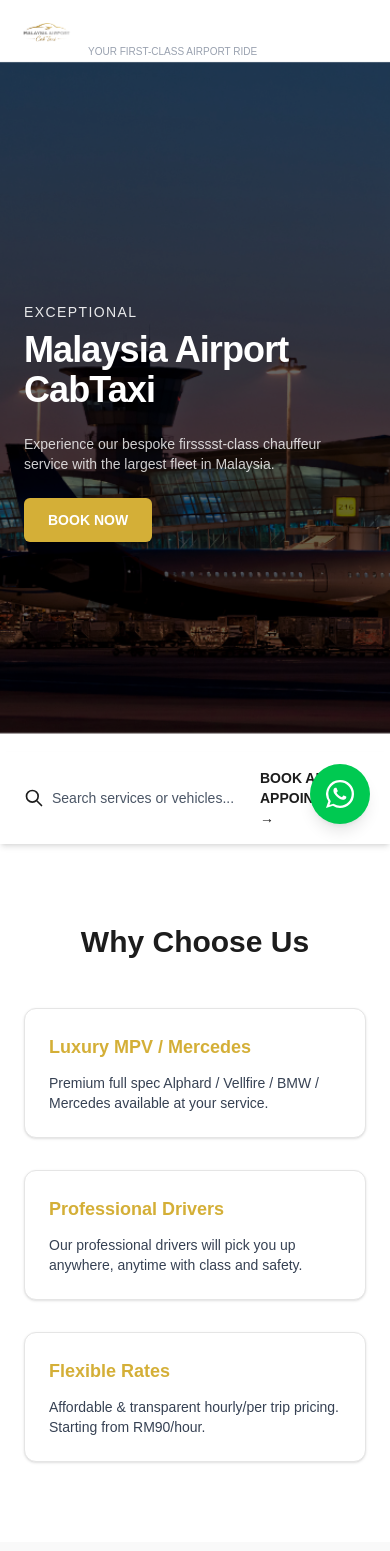
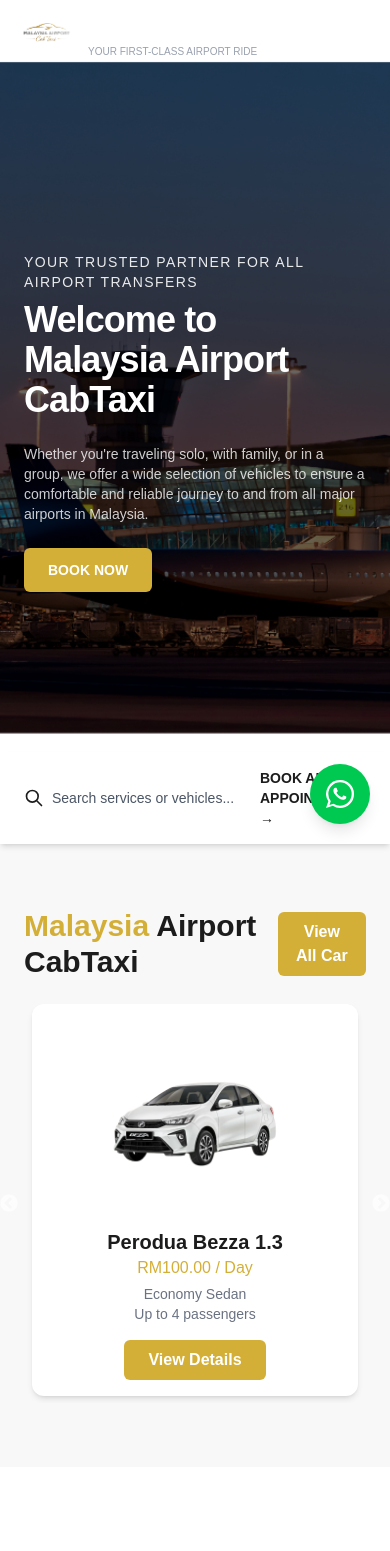
Before and after one commit to webterusmaju/websites-trm, a Next.js app: page / in a window 390 px wide. Shown: the top 1551 px of the page. Built offline with nearby package versions, Linux system fonts and the light colour scheme.

Commit message:
DONEEE!!

```diff
--- a/src/app/booking/page.js
+++ b/src/app/booking/page.js
@@ -7,20 +7,112 @@
 
 export default function BookingPage() {
 const carOptions = [
-    { name: "Perodua Bezza 1.3", price: "RM100.00 / Day", image: "/car-img/bezza.png" },
-    { name: "Proton Saga 1.3", price: "RM100.00 / Day", image: "/car-img/saga.png" },
-    { name: "Toyota Vios 1.5", price: "RM120.00 / Day", image: "/car-img/vios.png" },
-    { name: "Honda City 1.5", price: "RM120.00 / Day", image: "/car-img/honda-city.png" },
-    { name: "Toyota Innova 2.0", price: "RM160.00 / Day", image: "/car-img/innova.png" },
-    { name: "Toyota Voxy 2.0", price: "RM160.00 / Day", image: "/car-img/voxy.png" },
-    { name: "Toyota Camry 2.5", price: "RM180.00 / Day", image: "/car-img/camry.png" },
-    { name: "Honda Accord 2.4", price: "RM180.00 / Day", image: "/car-img/accord.png" },
-    { name: "Toyota Vellfire 3.5", price: "RM220.00 / Day", image: "/car-img/vellfire.png" },
-    { name: "Grand Hyundai Starex 2.5", price: "RM250.00 / Day", image: "/car-img/straxe.png" },
-    { name: "Toyota Hiace 3.0", price: "RM300.00 / Day", image: "/car-img/heice.png" },
-    { name: "Mercedes-Benz C200", price: "RM400.00 / Day", image: "/car-img/mercedes.png" },
-    { name: "BMW", price: "RM400.00 / Day", image: "/car-img/bmw.png" },
+  {
+    name: "Perodua Bezza 1.3",
+    price: "RM100.00 / Day",
+    image: "/car-img/bezza.png",
+    category: "Economy Sedan",
+    capacity: "Up to 4 passengers",
+    ideal: "Budget-conscious travelers"
+  },
+  {
+    name: "Proton Saga 1.3",
+    price: "RM100.00 / Day",
+    image: "/car-img/saga.png",
+    category: "Economy Sedan",
+    capacity: "Up to 4 passengers",
+    ideal: "Budget-conscious travelers"
+  },
+  {
+    name: "Toyota Vios 1.5",
+    price: "RM120.00 / Day",
+    image: "/car-img/vios.png",
+    category: "Economy Sedan",
+    capacity: "Up to 4 passengers",
+    ideal: "Budget-conscious travelers"
+  },
+  {
+    name: "Honda City 1.5",
+    price: "RM120.00 / Day",
+    image: "/car-img/honda-city.png",
+    category: "Economy Sedan",
+    capacity: "Up to 4 passengers",
+    ideal: "Budget-conscious travelers"
+  },
+  {
+    name: "Toyota Camry 2.5",
+    price: "RM180.00 / Day",
+    image: "/car-img/camry.png",
+    category: "Standard Sedan",
+    capacity: "Up to 4 passengers",
+    ideal: "Business travelers seeking comfort"
+  },
+  {
+    name: "Honda Accord 2.4",
+    price: "RM180.00 / Day",
+    image: "/car-img/accord.png",
+    category: "Standard Sedan",
+    capacity: "Up to 4 passengers",
+    ideal: "Business travelers seeking comfort"
+  },
+  {
+    name: "Toyota Innova 2.0",
+    price: "RM160.00 / Day",
+    image: "/car-img/innova.png",
+    category: "Compact MPV",
+    capacity: "Up to 5 passengers",
+    ideal: "Small families or groups"
+  },
+  {
+    name: "Toyota Voxy 2.0",
+    price: "RM160.00 / Day",
+    image: "/car-img/voxy.png",
+    category: "Compact MPV",
+    capacity: "Up to 5 passengers",
+    ideal: "Small families or groups"
+  },
+  {
+    name: "Toyota Vellfire 3.5",
+    price: "RM220.00 / Day",
+    image: "/car-img/vellfire.png",
+    category: "Premium MPV",
+    capacity: "Up to 6 passengers",
+    ideal: "Travelers desiring luxury and space"
+  },
+  {
+    name: "Grand Hyundai Starex 2.5",
+    price: "RM250.00 / Day",
+    image: "/car-img/straxe.png",
+    category: "Family Van / Minivan",
+    capacity: "Up to 10 passengers",
+    ideal: "Large families or group travel"
+  },
+  {
+    name: "Toyota Hiace 3.0",
+    price: "RM300.00 / Day",
+    image: "/car-img/heice.png",
+    category: "VIP Van",
+    capacity: "Up to 16 passengers",
+    ideal: "Corporate events, tours, or large groups"
+  },
+  {
+    name: "Mercedes-Benz E200",
+    price: "RM400.00 / Day",
+    image: "/car-img/mercedes.png",
+    category: "Luxury Sedan",
+    capacity: "Up to 3 passengers",
+    ideal: "VIPs and special occasions"
+  },
+  {
+    name: "BMW",
+    price: "RM400.00 / Day",
+    image: "/car-img/bmw.png",
+    category: "Luxury Sedan",
+    capacity: "Up to 3 passengers",
+    ideal: "VIPs and special occasions"
+  }
 ];
+
 
   const [selectedCar, setSelectedCar] = useState(carOptions[0].name);
   const [showSuccess, setShowSuccess] = useState(false);
@@ -29,22 +121,62 @@
     <>
       <Navbar />
 
+
+
       {/* Car Section */}
 <section className="bg-white py-16 px-6 sm:px-12">
-        <h2 className="text-3xl font-bold text-center text-[#1C1C1C] mb-10">Choose Your Car</h2>
-        <div className="grid grid-cols-1 md:grid-cols-3 gap-10 max-w-6xl mx-auto">
+    {/* Intro Text Section */}
+<section className="bg-white px-6 sm:px-12 pt-10 max-w-5xl mx-auto text-center">
+  <h2 className="text-3xl font-bold text-[#1C1C1C] mb-4">Our Diverse Fleet & Pricing</h2>
+  <p className="text-gray-600 text-base">
+    We provide a wide selection of vehicles tailored for solo travelers, small families, corporate groups, or large tours.
+    Choose your ride based on comfort, capacity, and budget.
+  </p>
+  <p className="text-gray-500 text-sm mt-2 italic">
+    *Prices may vary depending on distance, time of day, and specific requirements.
+  </p>
+</section>
+br
+
+  <h2 className="text-3xl font-bold text-center text-[#1C1C1C] mb-10">
+    Choose Your Car
+  </h2>
+
+
+  <div className="grid grid-cols-1 md:grid-cols-2 lg:grid-cols-3 gap-10 max-w-6xl mx-auto">
     {carOptions.map((car, i) => (
-            <div key={i} className="border rounded-xl shadow-lg overflow-hidden bg-white">
-              <Image src={car.image} alt={car.name} width={800} height={500} className="w-full h-64 object-cover" />
-              <div className="p-6 text-center">
-                <h3 className="text-lg font-semibold mb-1 text-gray-800">{car.name}</h3>
-                <p className="text-gray-600 mb-4">{car.price}</p>
+      <div
+        key={i}
+        className="border rounded-xl shadow-lg overflow-hidden bg-white hover:shadow-2xl transition"
+      >
+        <Image
+          src={car.image}
+          alt={car.name}
+          width={800}
+          height={500}
+          className="w-full h-64 object-cover"
+        />
+
+        <div className="p-6 text-center space-y-2">
+          {/* Badge Category */}
+          <span className="inline-block bg-[#D4AF37] text-white text-xs font-bold px-3 py-1 rounded-full uppercase tracking-wide">
+            {car.category}
+          </span>
+
+          <h3 className="text-xl font-bold text-gray-800">{car.name}</h3>
+          <p className="text-[#D4AF37] font-semibold">{car.price}</p>
+
+          <p className="text-gray-600 text-sm">
+            <strong>Capacity:</strong> {car.capacity}
+          </p>
+          <p className="text-gray-600 text-sm italic">{car.ideal}</p>
+
           <button
             onClick={() => {
               setSelectedCar(car.name);
               document.getElementById("urgent-booking").scrollIntoView({ behavior: "smooth" });
             }}
-                  className="bg-[#D4AF37] hover:bg-[#c5a038] text-white font-semibold py-2 px-6 rounded-full"
+            className="mt-4 bg-[#D4AF37] hover:bg-[#c5a038] text-white font-semibold py-2 px-6 rounded-full transition"
           >
             Book Now
           </button>
@@ -53,6 +185,8 @@
     ))}
   </div>
 </section>
+
+
 
       {/* Booking Form */}
       <section id="urgent-booking" className="bg-[#1e1e1e] py-16 px-6 sm:px-12">
@@ -159,6 +293,7 @@
           </form>
         </div>
       </section>
+
     </>
   );
 }
--- a/src/app/page.js
+++ b/src/app/page.js
@@ -1,6 +1,11 @@
+"use client";
+
 // Luxury-style UI for Malaysia Airport Cab Taxi with golden, white, and matte black theme
+import "slick-carousel/slick/slick.css";
+import "slick-carousel/slick/slick-theme.css";
+import CarSlider from "@/components/CarSlider";
 
-"use client";
+
 
 import Navbar from "../components/Navbar";
 import Image from "next/image";
@@ -82,6 +87,7 @@
       <Navbar />
 
       {/* HERO SECTION */}
+
       <section className="relative min-h-screen w-full text-white">
         <Image
           src="/landing/airport1.png"
@@ -92,12 +98,12 @@
           priority
         />
         <div className="absolute inset-0 flex flex-col justify-center items-start px-6 md:px-20 z-10 max-w-6xl">
-          <p className="uppercase text-sm tracking-widest text-white/90 mb-2">Exceptional</p>
+          <p className="uppercase text-sm tracking-widest text-white/90 mb-2">Your Trusted Partner for All Airport Transfers</p>
           <h1 className="text-4xl md:text-6xl font-bold text-white mb-6 tracking-tight">
-            Malaysia Airport CabTaxi
+           Welcome to Malaysia Airport CabTaxi
           </h1>
           <p className="text-sm md:text-base text-white/80 mb-6 max-w-lg">
-            Experience our bespoke firsssst-class chauffeur service with the largest fleet in Malaysia.
+            Whether you're traveling solo, with family, or in a group, we offer a wide selection of vehicles to ensure a comfortable and reliable journey to and from all major airports in Malaysia.
           </p>
           <a
             href="#booking"
@@ -118,13 +124,44 @@
           </a>
         </div>
       </section>
+       <CarSlider />
 
      {/* WHY CHOOSE US */}
 <section className="bg-white py-20 px-6 sm:px-16">
-        <h2 className="text-3xl sm:text-4xl font-bold text-center text-[#1C1C1C] mb-12">Why Choose Us</h2>
+  <h2 className="text-3xl sm:text-4xl font-bold text-center text-[#1C1C1C] mb-12">
+    Why Choose Malaysia Airport CabTaxi?
+  </h2>
   <div className="grid grid-cols-1 sm:grid-cols-2 md:grid-cols-3 gap-8 max-w-6xl mx-auto">
-          {slides.map((item, idx) => (
-            <div key={idx} className="bg-white border border-[#E5E5E5] rounded-xl p-6 shadow-sm hover:shadow-xl transition-all">
+    {[
+      {
+        title: " Versatility at Its Finest",
+        desc: "From sleek sedans to majestic MPVs and spacious vans, we cater to every taste and tribe — whether you seek luxury or low-cost, solo rides or group convoys."
+      },
+      {
+        title: " Impeccable Safety, Relentless Reliability",
+        desc: "Our professionally trained chauffeurs are more than just drivers — they're guardians of your punctuality, protectors of your peace of mind."
+      },
+      {
+        title: " Transparent Fare, No Surprises",
+        desc: "No gimmicks. No hidden surcharges. Just fair, flat rates with crystal-clear clarity — because trust is our true currency."
+      },
+      {
+        title: " Round-the-Clock Ride Readiness",
+        desc: "Flight at 3AM? No problem. Our wheels turn whenever you need — day, night, or somewhere in between."
+      },
+      {
+        title: " Frictionless Booking, Instant Confirmation",
+        desc: "Forget clunky forms. Our smart, streamlined booking makes reserving your ride faster than saying “KLIA, please!”"
+      },
+      {
+        title: " Eco-Conscious Options Available",
+        desc: "Prefer a hybrid or fuel-efficient ride? We got it. Comfort meets conscience with our evolving green fleet."
+      }
+    ].map((item, idx) => (
+      <div
+        key={idx}
+        className="bg-white border border-[#E5E5E5] rounded-xl p-6 shadow-sm hover:shadow-xl transition-all"
+      >
         <h3 className="text-lg font-semibold text-[#D4AF37] mb-3">{item.title}</h3>
         <p className="text-sm text-gray-700">{item.desc}</p>
       </div>
@@ -132,32 +169,35 @@
   </div>
 </section>
 
-      {/* PREMIUM VEHICLE SLIDER */}
-      <section className="bg-[#f9f9f9] py-20 px-6 sm:px-16">
-        <h2 className="text-4xl font-bold text-center text-[#1C1C1C] mb-16">Our Premium Fleet</h2>
-        <div className="max-w-7xl mx-auto grid grid-cols-1 md:grid-cols-2 gap-12 items-center">
-          <Slider {...settings} className="w-full max-w-xl mx-auto">
-            {slides.map((item, idx) => (
-              <div key={idx} className="group cursor-pointer overflow-hidden rounded-xl">
-                <Image
-                  src={item.image}
-                  alt={item.title}
-                  width={800}
-                  height={500}
-                  className="w-full h-[400px] object-cover transition duration-500 group-hover:scale-105"
-                />
-              </div>
-            ))}
-          </Slider>
-          <div className="text-center md:text-left px-6">
-            <h3 className="text-2xl font-bold text-[#D4AF37] mb-4">{slides[current].title}</h3>
-            <p className="text-[#2C2C2C] mb-6">{slides[current].desc}</p>
-            <a href="#booking" className="bg-[#D4AF37] text-white py-2 px-6 rounded-full shadow hover:shadow-lg">
-              Request Booking
+
+{/* PROMOTIONAL MESSAGE */}
+<section className="bg-[#fef9f1] text-[#1C1C1C] py-20 px-6 sm:px-16 text-center">
+  <div className="max-w-4xl mx-auto space-y-6">
+    <h2 className="text-3xl sm:text-4xl font-bold leading-tight text-[#D4AF37]">
+      Not Just a Ride — An Arrival in Style.
+    </h2>
+    <p className="text-lg sm:text-xl font-medium text-gray-800">
+      Whether you're a budget backpacker or a high-flyer on a business mission,<br />
+      <span className="font-semibold text-[#1C1C1C]">Malaysia Airport CabTaxi</span> transforms your airport transfer into an effortless experience of class, comfort, and care.
+    </p>
+    <p className="text-gray-700 text-base">
+      From <span className="font-bold text-[#D4AF37]">RM95</span>, your journey begins the moment you book.
+    </p>
+    <p className="text-gray-700 text-base">
+      Ride smart. Ride safe. Ride your way.
+    </p>
+    <div className="pt-4">
+      <a
+        href="/booking"
+        className="inline-block bg-[#D4AF37] hover:bg-[#c5a038] text-white font-semibold py-3 px-10 rounded-full shadow-md transition"
+      >
+        Book Now
       </a>
     </div>
   </div>
 </section>
+
+
 
 
 <section className="relative h-screen text-white flex items-center justify-center text-center">
@@ -270,6 +310,30 @@
   </div>
 </section>
 
+<section className="bg-white py-20 px-6 sm:px-16 text-center">
+  <div className="max-w-4xl mx-auto space-y-6">
+    <h2 className="text-3xl sm:text-4xl font-bold text-[#1C1C1C]">Your Safety is Our Priority</h2>
+    <p className="text-lg text-gray-700">
+      We uphold the highest standards of cleanliness and hygiene for every ride.
+    </p>
+    <div className="grid grid-cols-1 sm:grid-cols-3 gap-6 text-left text-gray-800 pt-6">
+      <div className="border rounded-lg p-6 shadow-sm bg-[#fefefe]">
+        <h3 className="font-semibold text-lg mb-2 text-[#D4AF37]">Daily Vehicle Sanitization</h3>
+        <p className="text-sm">All vehicles are cleaned and sanitized thoroughly before every trip.</p>
+      </div>
+      <div className="border rounded-lg p-6 shadow-sm bg-[#fefefe]">
+        <h3 className="font-semibold text-lg mb-2 text-[#D4AF37]">Health-Conscious Drivers</h3>
+        <p className="text-sm">Our drivers follow strict health protocols, including wearing masks at all times.</p>
+      </div>
+      <div className="border rounded-lg p-6 shadow-sm bg-[#fefefe]">
+        <h3 className="font-semibold text-lg mb-2 text-[#D4AF37]">Cashless Payments Available</h3>
+        <p className="text-sm">Enjoy safe and contactless transactions via our secure online booking system.</p>
+      </div>
+    </div>
+  </div>
+</section>
+
+
 <section className="bg-white py-24 px-6 sm:px-16">
   <h2 className="text-3xl sm:text-5xl font-bold text-center text-[#1C1C1C] mb-12">
     Gallery
@@ -308,6 +372,16 @@
     </Slider>
   </div>
 </section>
+
+
+<section className="bg-[#D4AF37] text-white py-6 px-6 sm:px-16 text-center">
+  <div className="max-w-4xl mx-auto">
+    <p className="text-lg sm:text-xl font-semibold">
+      First-time user? Use code <span className="underline font-bold">WELCOME15</span> at checkout to get <span className="font-bold">RM15 off</span> your first ride.
+    </p>
+  </div>
+</section>
+
 
 
 <section className="bg-white py-28 px-4 sm:px-12" id="booking">
--- /dev/null
+++ b/src/components/CarSlider.js
@@ -0,0 +1,153 @@
+"use client";
+import Slider from "react-slick";
+import Image from "next/image";
+import Link from "next/link";
+
+const cars = [
+  {
+    name: "Perodua Bezza 1.3",
+    price: "RM100.00 / Day",
+    image: "/car-img/bezza.png",
+    category: "Economy Sedan",
+    capacity: "Up to 4 passengers"
+  },
+  {
+    name: "Proton Saga 1.3",
+    price: "RM100.00 / Day",
+    image: "/car-img/saga.png",
+    category: "Economy Sedan",
+    capacity: "Up to 4 passengers"
+  },
+  {
+    name: "Toyota Vios 1.5",
+    price: "RM120.00 / Day",
+    image: "/car-img/vios.png",
+    category: "Economy Sedan",
+    capacity: "Up to 4 passengers"
+  },
+  {
+    name: "Honda City 1.5",
+    price: "RM120.00 / Day",
+    image: "/car-img/honda-city.png",
+    category: "Economy Sedan",
+    capacity: "Up to 4 passengers"
+  },
+  {
+    name: "Toyota Innova 2.0",
+    price: "RM160.00 / Day",
+    image: "/car-img/innova.png",
+    category: "Compact MPV",
+    capacity: "Up to 5 passengers"
+  },
+  {
+    name: "Toyota Voxy 2.0",
+    price: "RM160.00 / Day",
+    image: "/car-img/voxy.png",
+    category: "Compact MPV",
+    capacity: "Up to 5 passengers"
+  },
+  {
+    name: "Toyota Camry 2.5",
+    price: "RM180.00 / Day",
+    image: "/car-img/camry.png",
+    category: "Standard Sedan",
+    capacity: "Up to 4 passengers"
+  },
+  {
+    name: "Honda Accord 2.4",
+    price: "RM180.00 / Day",
+    image: "/car-img/accord.png",
+    category: "Standard Sedan",
+    capacity: "Up to 4 passengers"
+  },
+  {
+    name: "Toyota Vellfire 3.5",
+    price: "RM220.00 / Day",
+    image: "/car-img/vellfire.png",
+    category: "Premium MPV",
+    capacity: "Up to 6 passengers"
+  },
+  {
+    name: "Grand Hyundai Starex 2.5",
+    price: "RM250.00 / Day",
+    image: "/car-img/straxe.png",
+    category: "Family Van",
+    capacity: "Up to 10 passengers"
+  },
+  {
+    name: "Toyota Hiace 3.0",
+    price: "RM300.00 / Day",
+    image: "/car-img/heice.png",
+    category: "VIP Van",
+    capacity: "Up to 16 passengers"
+  },
+  {
+    name: "Mercedes-Benz E200",
+    price: "RM400.00 / Day",
+    image: "/car-img/mercedes.png",
+    category: "Luxury Sedan",
+    capacity: "Up to 3 passengers"
+  },
+  {
+    name: "BMW 5 Series",
+    price: "RM400.00 / Day",
+    image: "/car-img/bmw.png",
+    category: "Luxury Sedan",
+    capacity: "Up to 3 passengers"
+  }
+];
+
+export default function CarSlider() {
+  const settings = {
+    dots: false,
+    infinite: true,
+    speed: 600,
+    slidesToShow: 3,
+    slidesToScroll: 1,
+    arrows: true,
+    responsive: [
+      { breakpoint: 768, settings: { slidesToShow: 1 } },
+      { breakpoint: 1024, settings: { slidesToShow: 2 } }
+    ]
+  };
+
+  return (
+    <section className="bg-[#f8f8f8] py-16 px-6 sm:px-12">
+      <div className="flex justify-between items-center mb-6">
+        <h2 className="text-3xl font-bold text-[#1C1C1C]">
+          <span className="text-[#D4AF37]">Malaysia</span> Airport CabTaxi
+        </h2>
+        <Link href="/booking">
+          <button className="bg-[#D4AF37] hover:bg-[#c5a038] text-white px-4 py-2 rounded-md font-semibold transition">
+            View All Car
+          </button>
+        </Link>
+      </div>
+
+      <Slider {...settings}>
+        {cars.map((car, index) => (
+          <div key={index} className="px-2">
+            <div className="bg-white rounded-xl shadow-md overflow-hidden p-4 text-center">
+              <Image
+                src={car.image}
+                alt={car.name}
+                width={400}
+                height={250}
+                className="w-full h-48 object-contain mx-auto"
+              />
+              <h3 className="text-xl font-semibold mt-4 text-[#1C1C1C]">{car.name}</h3>
+              <p className="text-[#D4AF37] font-medium">{car.price}</p>
+              <p className="text-sm text-gray-500 mt-1">{car.category}</p>
+              <p className="text-sm text-gray-500">{car.capacity}</p>
+              <Link href="/booking">
+                <button className="mt-4 bg-[#D4AF37] hover:bg-[#c5a038] text-white py-2 px-6 rounded-md font-semibold transition">
+                  View Details
+                </button>
+              </Link>
+            </div>
+          </div>
+        ))}
+      </Slider>
+    </section>
+  );
+}
```
Lines whose indentation alone changed are shown as unchanged.
